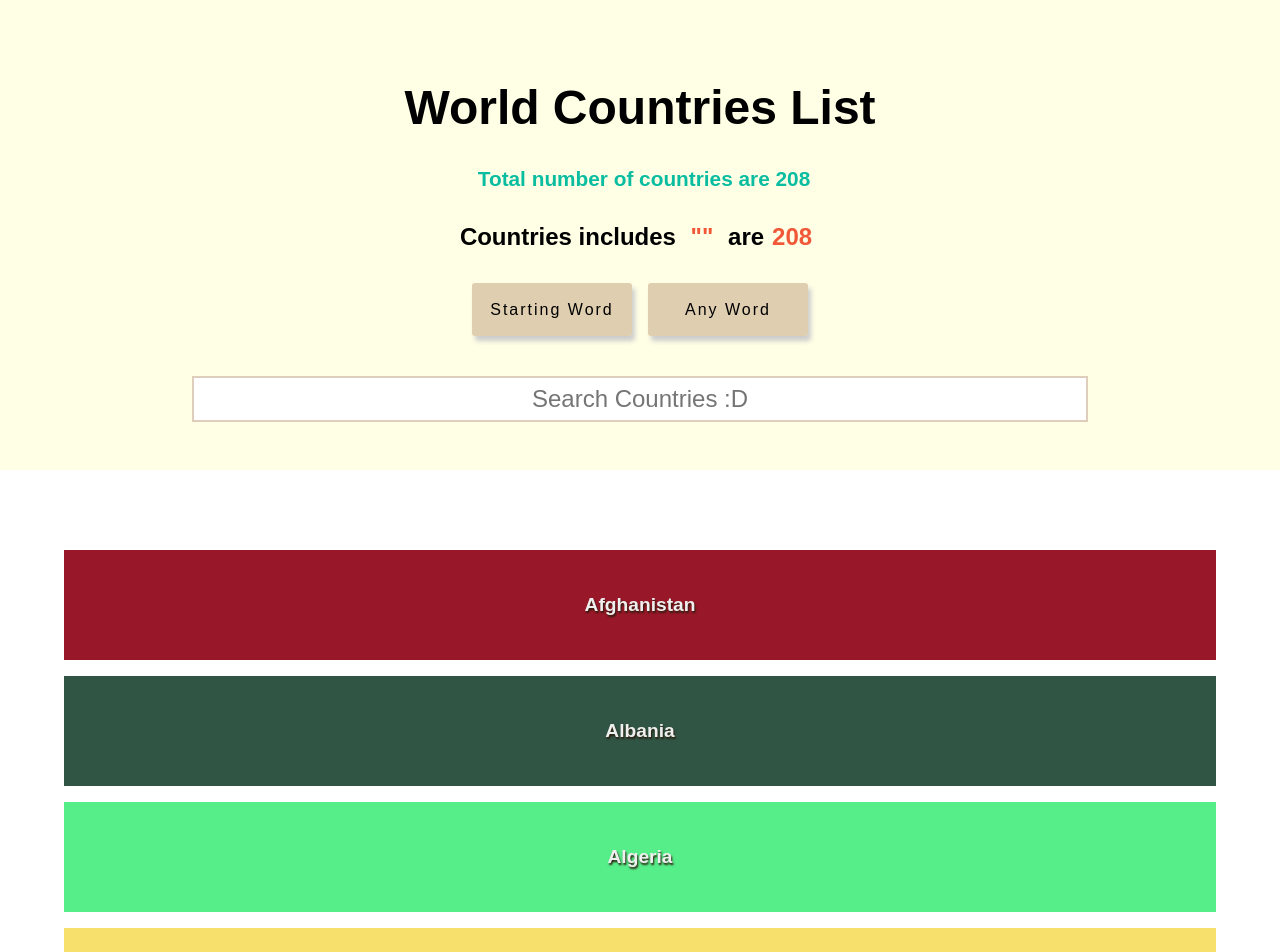
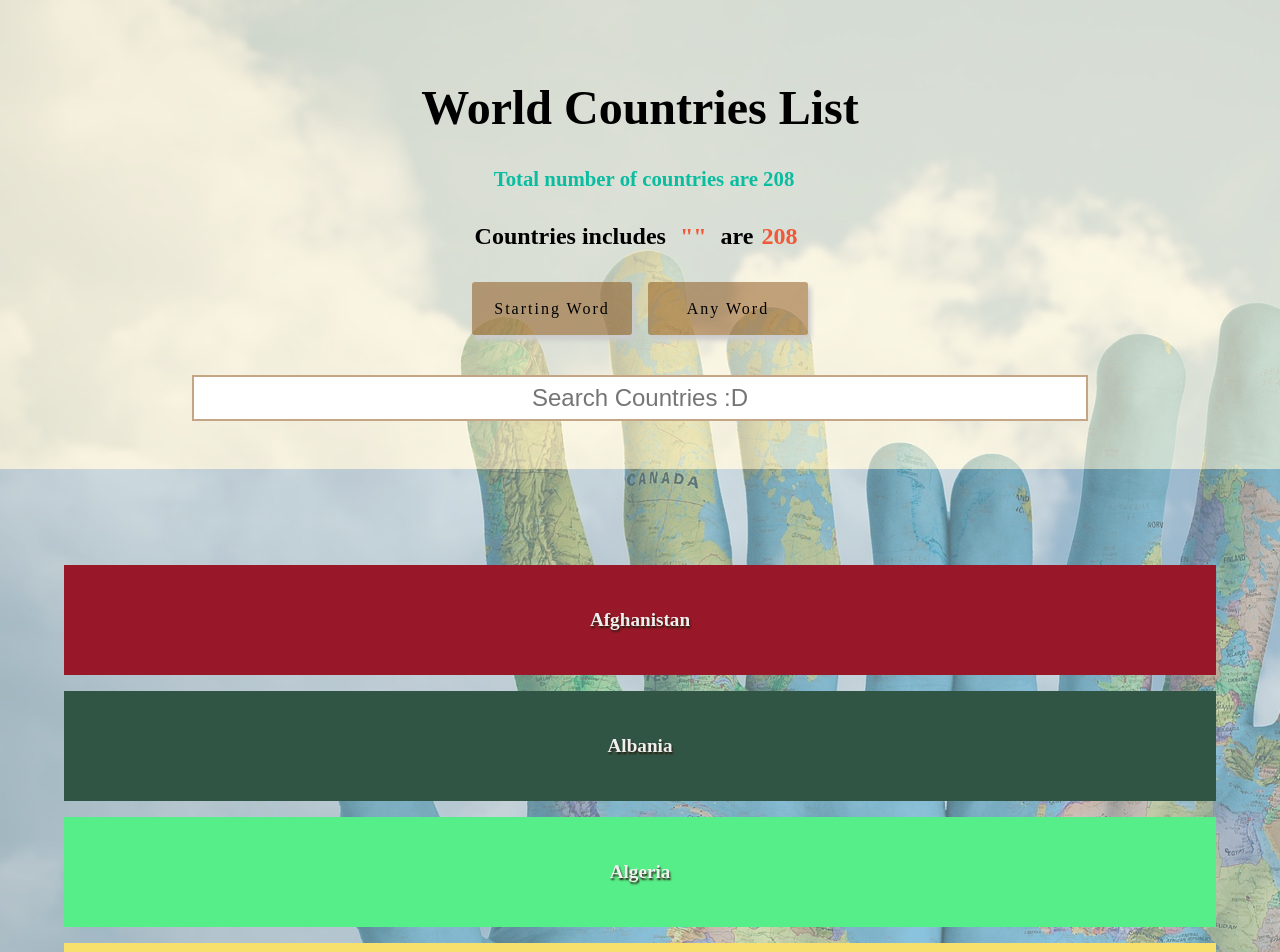
Before and after one commit to flyjwayur/Search-Countries, a React (Create React App) app: page / in a window 1280 px wide. Shown: the top 952 px of the page. Built offline with nearby package versions, Linux system fonts and the light colour scheme; the HTML template or start-up script is replaced by a standard one.

Commit message:
Add background image and font

```diff
--- a/src/App.css
+++ b/src/App.css
@@ -1,4 +1,6 @@
 .wrapper {
   width: 100%;
   font-family: "Montserrat", sans-serif;
+  background-image: url('./assets/world.jpg');
+  font-family : var(--ubuntu);
 }
--- a/src/components/radioButtons.css
+++ b/src/components/radioButtons.css
@@ -21,7 +21,7 @@ input:focus {
 }
 
 .radioBtnLabel:hover{
-    background-color: rgba(191, 157, 122, 1);
+    background-color: var(--middle-brown);
 }
 
 input[type="radio"]:checked + .radioBtnLabel{
--- a/src/components/resultSection.css
+++ b/src/components/resultSection.css
@@ -1,7 +1,7 @@
 .resultSection {
   width: 100%;
-  margin: 5rem auto;
-  background-color: var(--white);
+  padding-top: 5rem;
+  background-color: var(--light-blue);
 }
 
 .eachCountry {
--- a/src/index.css
+++ b/src/index.css
@@ -1,3 +1,5 @@
+@import url('https://fonts.googleapis.com/css?family=Ubuntu');
+
 * {
   box-sizing: border-box;
   margin: 0;
@@ -5,11 +7,15 @@
 }
 
 :root{
+    /*font*/
+    --Ubuntu: 'Ubuntu', sans-serif;;
+
     /*color*/
     --emerald-Green :#0abda0;
-    --light-brown : rgba(191, 157, 122, 0.5);
-    --light-yellow : #ffffe6;
+    --light-brown : #8a4f1080;
+    --middle-brown : rgb(165, 119, 74);
+    --light-yellow : rgba(255, 255, 230, 0.7);
     --dark-brown : rgb(43, 29, 14, 1);
     --light-grey : #efefef;
-    --white : #fff;
+    --light-blue : rgba(173,216,230, 0.5);
 }
```
Also changed, not shown: src/assets/world.jpg (added).
